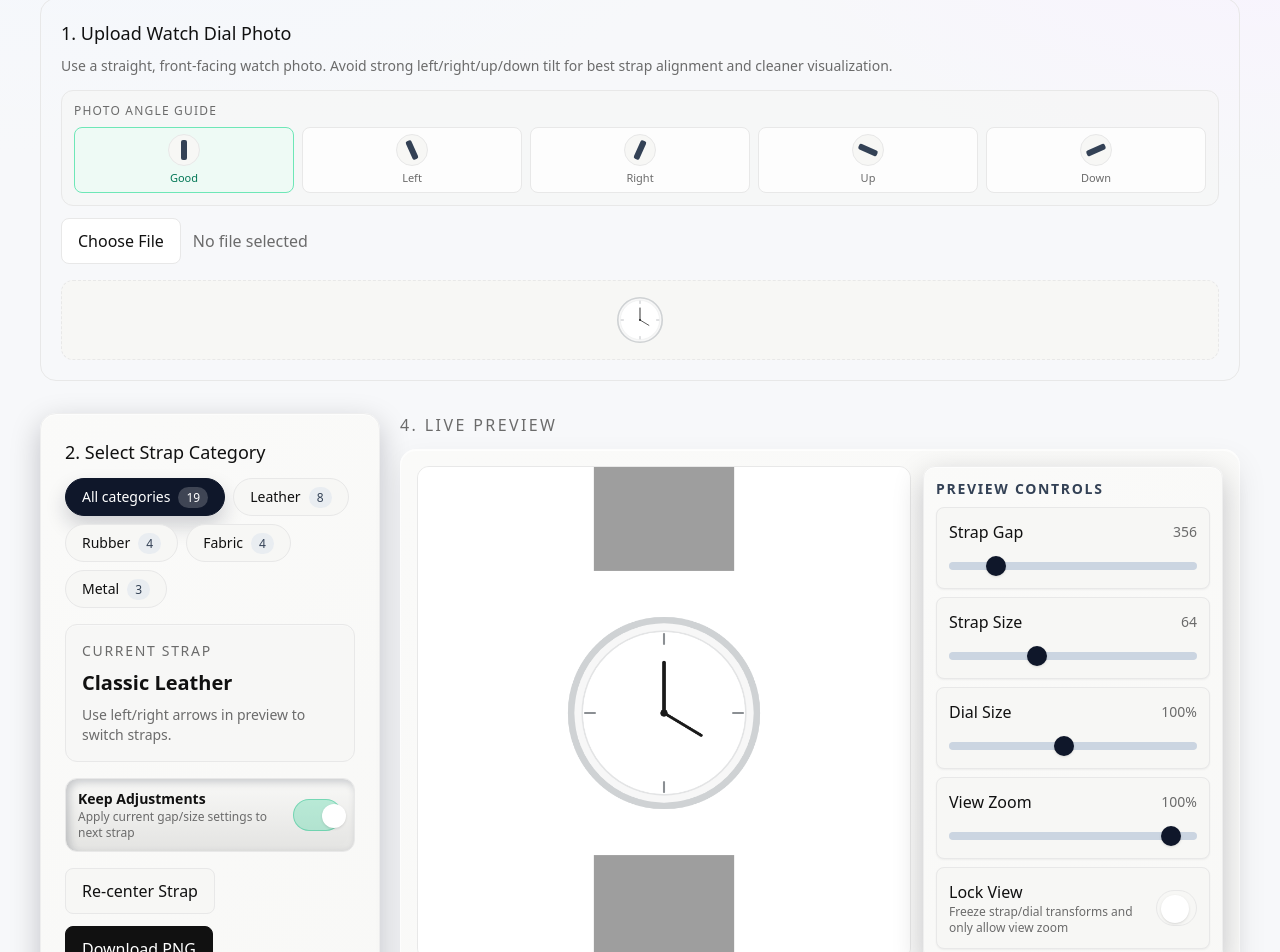
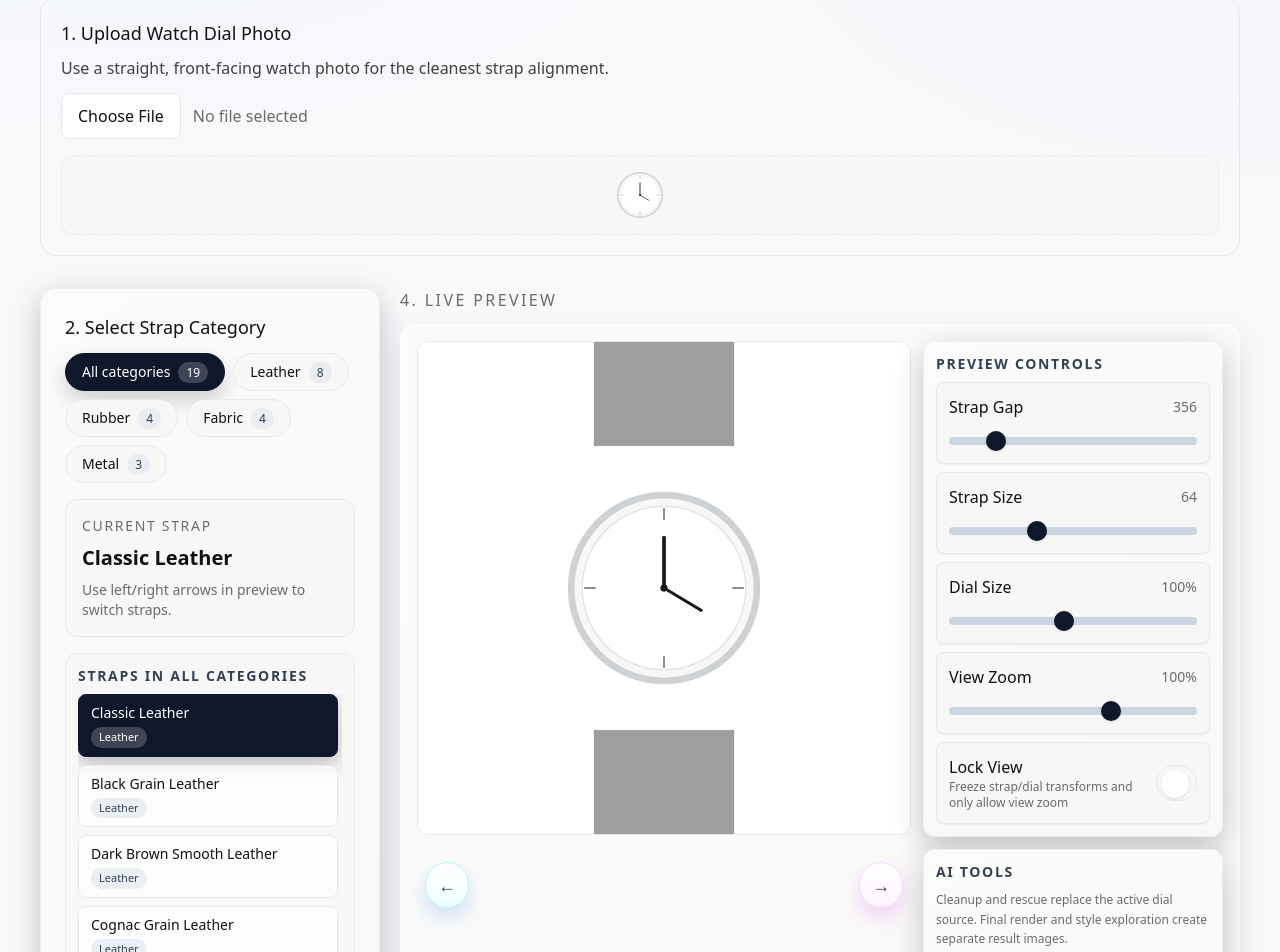
Before and after one commit to sakaarpuri/watch-strap-visualizer, a Next.js app: page / in a window 1280 px wide. Shown: the part 138-1090 px from the top of the page. Built offline with nearby package versions, Linux system fonts and the light colour scheme.

Commit message:
UI cleanup: remove angle icons, add strap list, expand zoom range

```diff
--- a/app/page.tsx
+++ b/app/page.tsx
@@ -29,13 +29,6 @@ type AiToolKey = "cleanup" | "rescue" | "final" | "explore";
 interface AiToolState {
   loading: boolean;
   error: string | null;
-}
-
-interface AiResult {
-  title: string;
-  description: string;
-  imageUrl: string;
-  downloadName: string;
 }
 
 const defaultToolState = (): Record<AiToolKey, AiToolState> => ({
@@ -74,13 +67,6 @@ const formatAiError = (error: unknown) => {
   return message;
 };
 
-const downloadImageUrl = (imageUrl: string, fileName: string) => {
-  const anchor = document.createElement("a");
-  anchor.href = imageUrl;
-  anchor.download = fileName;
-  anchor.click();
-};
-
 export default function Home() {
   const [watchSrc, setWatchSrc] = useState("/mock-dial.svg");
   const [watchPreviewSrc, setWatchPreviewSrc] = useState("/mock-dial.svg");
@@ -97,7 +83,6 @@ export default function Home() {
   const [isAutoAligning, setIsAutoAligning] = useState(false);
   const [theme, setTheme] = useState<"light" | "dark">("light");
   const [aiTools, setAiTools] = useState<Record<AiToolKey, AiToolState>>(defaultToolState);
-  const [aiResult, setAiResult] = useState<AiResult | null>(null);
 
   const canvasRef = useRef<CanvasPreviewRef>(null);
 
@@ -112,7 +97,6 @@ export default function Home() {
     setOriginalWatchSrc(uploadedUrl);
     setWatchPreviewSrc(uploadedUrl);
     setWatchSrc(uploadedUrl);
-    setAiResult(null);
   };
 
   const autoAlignStraps = async () => {
@@ -182,15 +166,9 @@ export default function Home() {
     }));
   };
 
-  const applyProcessedWatch = (nextSrc: string, title: string, description: string) => {
+  const applyProcessedWatch = (nextSrc: string) => {
     setWatchSrc(nextSrc);
     setWatchPreviewSrc(nextSrc);
-    setAiResult({
-      title,
-      description,
-      imageUrl: nextSrc,
-      downloadName: `${title.toLowerCase().replace(/\s+/g, "-")}.png`
-    });
   };
 
   const runCleanupFallback = async () => {
@@ -200,11 +178,7 @@ export default function Home() {
       const formData = new FormData();
       formData.append("image", uploadedWatchFile);
       const imageUrl = await postToolForm("/api/kie/cleanup", formData);
-      applyProcessedWatch(
-        imageUrl,
-        "Dial Cleanup Fallback",
-        "AI removed as much background as possible from the uploaded watch photo."
-      );
+      applyProcessedWatch(imageUrl);
       setToolLoading("cleanup", false);
     } catch (error) {
       setToolLoading("cleanup", false, formatAiError(error));
@@ -218,11 +192,7 @@ export default function Home() {
       const formData = new FormData();
       formData.append("image", uploadedWatchFile);
       const imageUrl = await postToolForm("/api/kie/rescue", formData);
-      applyProcessedWatch(
-        imageUrl,
-        "User Upload Rescue Mode",
-        "AI rebuilt a cleaner watch-head cutout for a better strap preview source."
-      );
+      applyProcessedWatch(imageUrl);
       setToolLoading("rescue", false);
     } catch (error) {
       setToolLoading("rescue", false, formatAiError(error));
@@ -245,14 +215,7 @@ export default function Home() {
       formData.append("strapB", await fileFromSrc(currentStrap.strapBSrc, "strap-b.png"));
       formData.append("strapLabel", currentStrap.label);
 
-      const imageUrl = await postToolForm("/api/kie/final-render", formData);
-      setAiResult({
-        title: "Final Photoreal Render",
-        description:
-          "AI generated a polished hero mockup using the current preview composition as the reference.",
-        imageUrl,
-        downloadName: "watch-strap-final-render.png"
-      });
+      await postToolForm("/api/kie/final-render", formData);
       setToolLoading("final", false);
     } catch (error) {
       setToolLoading("final", false, formatAiError(error));
@@ -268,14 +231,7 @@ export default function Home() {
       formData.append("strapLabel", currentStrap.label);
       formData.append("category", currentStrap.category);
 
-      const imageUrl = await postToolForm("/api/kie/style-explore", formData);
-      setAiResult({
-        title: "Style Exploration",
-        description:
-          "AI proposed one adjacent strap concept inspired by the currently selected library style.",
-        imageUrl,
-        downloadName: "watch-strap-style-exploration.png"
-      });
+      await postToolForm("/api/kie/style-explore", formData);
       setToolLoading("explore", false);
     } catch (error) {
       setToolLoading("explore", false, formatAiError(error));
@@ -325,11 +281,10 @@ export default function Home() {
         <ImageUploader
           id="watch"
           label="1. Upload Watch Dial Photo"
-          helperText="Use a straight, front-facing watch photo. Avoid strong left/right/up/down tilt for best strap alignment and cleaner visualization."
+          helperText="Use a straight, front-facing watch photo for the cleanest strap alignment."
           previewUrl={watchPreviewSrc}
           onFileSelect={onUploadDial}
           compact
-          showOrientationHints
         />
       </section>
 
@@ -373,6 +328,37 @@ export default function Home() {
               <p className="mt-2 text-sm text-muted">
                 Use left/right arrows in preview to switch straps.
               </p>
+            </div>
+
+            <div className="mt-4 rounded-xl border border-line bg-canvas/70 p-3 shadow-[inset_0_1px_0_rgba(255,255,255,0.25)]">
+              <p className="text-sm font-semibold uppercase tracking-[0.12em] text-slate-700">
+                Straps In {category}
+              </p>
+              <div className="mt-2 max-h-72 space-y-2 overflow-y-auto pr-1">
+                {strapsInCategory.map((strap, index) => {
+                  const active = index === strapIndex;
+                  return (
+                    <button
+                      key={strap.id}
+                      type="button"
+                      onClick={() => setStrapIndex(index)}
+                      className={`w-full rounded-lg border px-3 py-2 text-left transition ${
+                        active
+                          ? "border-slate-900 bg-slate-900 text-white shadow-[0_8px_20px_rgba(15,23,42,0.25)]"
+                          : "border-line bg-white/70 text-ink hover:bg-white"
+                      }`}
+                      aria-pressed={active}
+                    >
+                      <p className="text-sm font-medium">{strap.label}</p>
+                      {category === "All categories" ? (
+                        <p className={`mt-1 inline-flex rounded-full px-2 py-0.5 text-[11px] ${active ? "bg-white/20 text-white" : "bg-slate-200/70 text-slate-700"}`}>
+                          {strap.category}
+                        </p>
+                      ) : null}
+                    </button>
+                  );
+                })}
+              </div>
             </div>
 
             <div className="neo-toggle mt-4 flex items-center justify-between">
@@ -487,8 +473,8 @@ export default function Home() {
                       />
                       <SliderControl
                         label="View Zoom"
-                        min={0.35}
-                        max={1.05}
+                        min={0.2}
+                        max={1.4}
                         step={0.01}
                         value={sceneZoom}
                         onChange={setSceneZoom}
@@ -548,19 +534,6 @@ export default function Home() {
                       />
                       {aiTools.explore.error ? <ErrorText message={aiTools.explore.error} /> : null}
                     </div>
-                    {aiResult ? (
-                      <div className="mt-3 rounded-lg border border-line bg-canvas p-3">
-                        <p className="text-sm font-medium text-ink">{aiResult.title}</p>
-                        <p className="mt-1 text-xs text-muted">{aiResult.description}</p>
-                        <button
-                          type="button"
-                          onClick={() => downloadImageUrl(aiResult.imageUrl, aiResult.downloadName)}
-                          className="mt-2 rounded-md border border-ink bg-ink px-3 py-1.5 text-xs font-medium text-white hover:opacity-90"
-                        >
-                          Download AI Result
-                        </button>
-                      </div>
-                    ) : null}
                   </div>
                 </div>
               }
--- a/components/ImageUploader.tsx
+++ b/components/ImageUploader.tsx
@@ -40,7 +40,7 @@ export default function ImageUploader({
         {label}
       </p>
       {helperText ? (
-        <p className="mt-2 text-sm leading-relaxed text-muted">{helperText}</p>
+        <p className="mt-2 text-base leading-relaxed text-ink/80">{helperText}</p>
       ) : null}
       {showOrientationHints ? (
         <div className="mt-3 rounded-xl border border-line bg-canvas/60 p-3">
```
